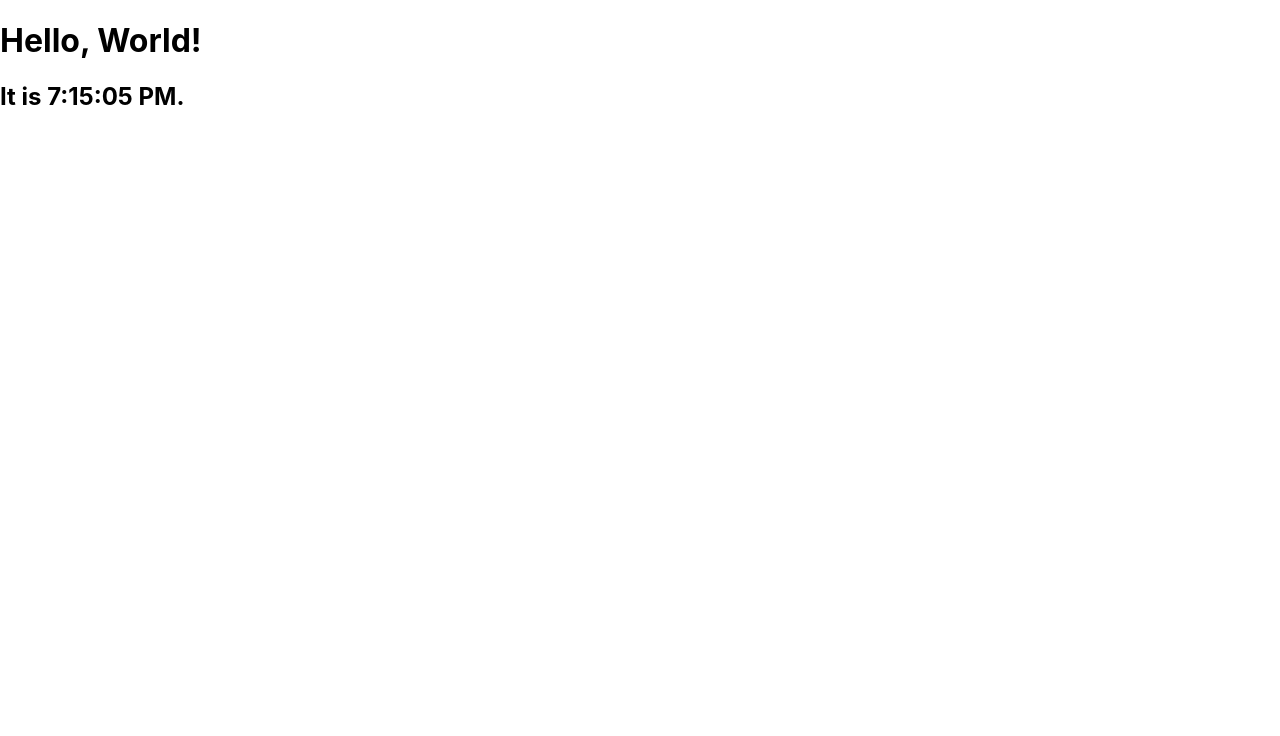
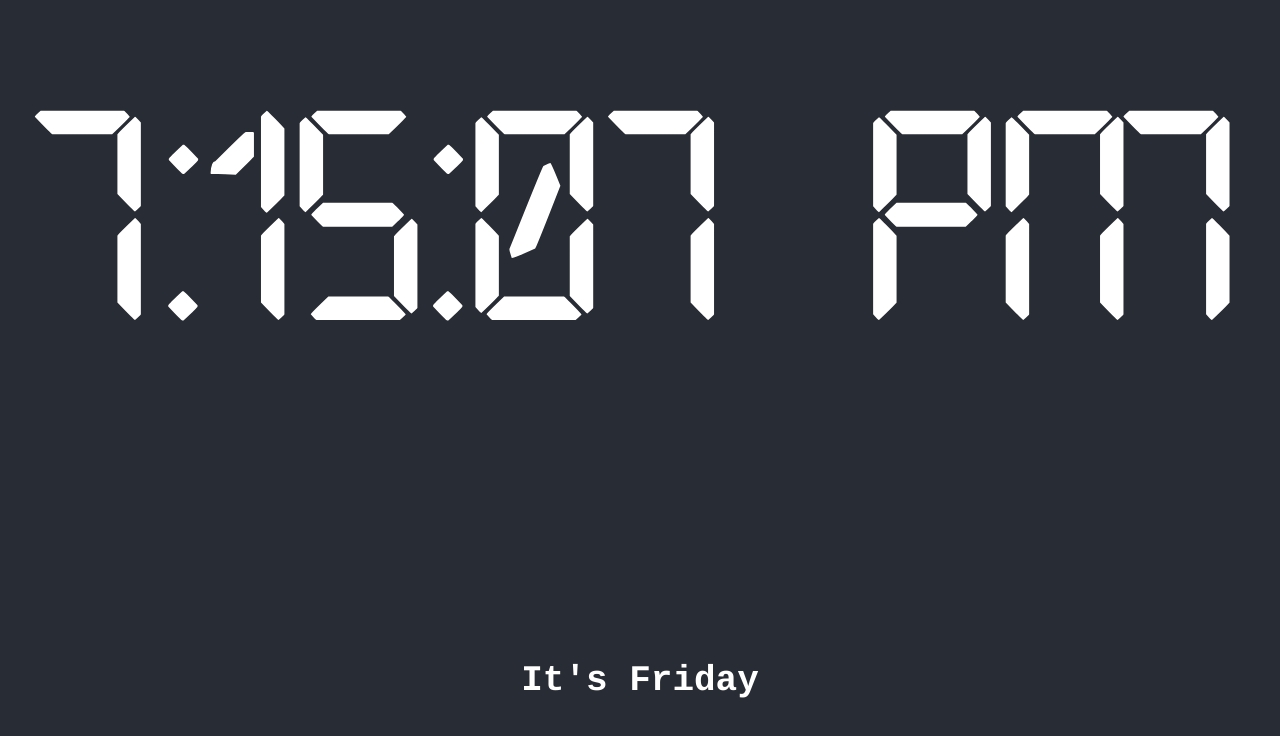
Before and after one commit to MikeUpjohn/ReactExample, a React (Create React App) app: page / in a window 1280 px wide. Shown: the top 736 px of the page. Built offline with nearby package versions, Linux system fonts and the light colour scheme.

Commit message:
3 Working clock.

```diff
--- a/src/App.css
+++ b/src/App.css
@@ -1,38 +1,10 @@
 .App {
-  text-align: center;
+  text-align:center;
 }
 
-.App-logo {
-  height: 40vmin;
-  pointer-events: none;
-}
-
-@media (prefers-reduced-motion: no-preference) {
-  .App-logo {
-    animation: App-logo-spin infinite 20s linear;
-  }
-}
-
-.App-header {
-  background-color: #282c34;
-  min-height: 100vh;
-  display: flex;
-  flex-direction: column;
+.clock {
+  background-color:#282c34;
+  min-height:100vh;
   align-items: center;
   justify-content: center;
-  font-size: calc(10px + 2vmin);
-  color: white;
 }
-
-.App-link {
-  color: #61dafb;
-}
-
-@keyframes App-logo-spin {
-  from {
-    transform: rotate(0deg);
-  }
-  to {
-    transform: rotate(360deg);
-  }
-}
--- a/src/App.js
+++ b/src/App.js
@@ -1,25 +1,17 @@
-import logo from './logo.svg';
+import React, { Component } from 'react';
+import Clock from './Components/Clock/Clock';
 import './App.css';
 
-function App() {
-  return (
-    <div className="App">
-      <header className="App-header">
-        <img src={logo} className="App-logo" alt="logo" />
-        <p>
-          Edit <code>src/App.js</code> and save to reload.
-        </p>
-        <a
-          className="App-link"
-          href="https://reactjs.org"
-          target="_blank"
-          rel="noopener noreferrer"
-        >
-          Learn React
-        </a>
-      </header>
-    </div>
-  );
+class App extends Component {
+  render() {
+    return (
+      <div className="App">
+        <div className="clock">
+          <Clock />
+        </div>
+      </div>
+    )
+  }
 }
 
 export default App;
--- /dev/null
+++ b/src/Components/Clock/Clock.css
@@ -0,0 +1,27 @@
+@font-face {
+    font-family: "Open24";
+    src: url('../../fonts/open-24.ttf');
+}
+
+.time {
+    margin:auto;
+    position: absolute;
+    top:0;
+    left:0;
+    right:0;
+    bottom:0;
+    padding-top:10px;
+    font-family: "Open24", monospace;
+    color:white;
+    font-size:300px;
+}
+
+.time p {
+    margin-top:0px;
+}
+
+.smallDay {
+    font-family: "Courier", sans-serif;
+    font-size:36px;
+    font-weight:bold;
+}
--- /dev/null
+++ b/src/Components/Clock/Clock.js
@@ -0,0 +1,63 @@
+import React, { Component } from 'react';
+import './Clock.css';
+
+class Clock extends Component {
+    constructor(props) {
+        super(props);
+
+        this.state = {
+            time: new Date().toLocaleTimeString(),
+            dayOfWeek: getDayOfWeek(),
+        }
+    }
+
+    componentDidMount() {
+        this.intervalID = setInterval(() =>
+            this.updateClock(), 1000);
+    }
+
+    componentWillUnmount() {
+        clearInterval(this.intervalID);
+    }
+
+    updateClock() {
+        console.log("update clock");
+        this.setState({
+            time: new Date().toLocaleTimeString()
+        });
+    }
+
+    render() {
+        return (
+            <div className="time">
+                <p>{this.state.time}</p>
+                <p class="smallDay">It's {this.state.dayOfWeek}</p>
+            </div>
+        )
+    }
+}
+
+function getDayOfWeek() {
+    var day = new Date().getDay();
+
+    switch (day) {
+        case 0:
+            return 'Sunday';
+        case 1:
+            return 'Monday';
+        case 2:
+            return 'Tuesday';
+        case 3:
+            return 'Wednesday';
+        case 4:
+            return 'Thursday';
+        case 5:
+            return 'Friday';
+        case 6:
+            return 'Saturday';
+        default:
+            return 'Not sure what day it is!';
+    }
+}
+
+export default Clock;
--- a/src/index.js
+++ b/src/index.js
@@ -4,20 +4,49 @@ import './index.css';
 import App from './App';
 import reportWebVitals from './reportWebVitals';
 
-function tick() {
-  const element = (
-    <div>
-      <h1>Hello, World!</h1>
-      <h2>It is {new Date().toLocaleTimeString()}.</h2>
-    </div>
-  );
-  ReactDOM.render(
-    element,
+// function tick() {
+//   var today = new Date();
+//   var localTime = today.toLocaleTimeString();
+//   var dayOfWeek = '';
+
+//   switch (today.getDay()) {
+//     case 0:
+//       dayOfWeek = 'Sunday';
+//       break;
+//     case 1:
+//       dayOfWeek = 'Monday';
+//       break;
+//     case 2:
+//       dayOfWeek = 'Tuesday';
+//       break;
+//     case 3:
+//       dayOfWeek = 'Wednesday';
+//       break;
+//     case 4:
+//       dayOfWeek = 'Thursday';
+//       break;
+//     case 5:
+//       dayOfWeek = 'Friday';
+//       break;
+//     case 6:
+//       dayOfWeek = 'Saturday';
+//       break;
+//     default:
+//       dayOfWeek = 'Unknown';
+//   }
+
+// const element = (
+//   <div>
+//     <h1>Hello, World!</h1>
+//     <h2>It is {localTime}.</h2>
+//     <h2>Today is {dayOfWeek}</h2>
+//   </div>
+// );
+ReactDOM.render(
+    <App />,
     document.getElementById('root')
-  );
-}
-
-setInterval(tick, 1000);
+);
+// }
 
 // If you want to start measuring performance in your app, pass a function
 // to log results (for example: reportWebVitals(console.log))
```
Also changed, not shown: src/fonts/open-24.ttf (added).
